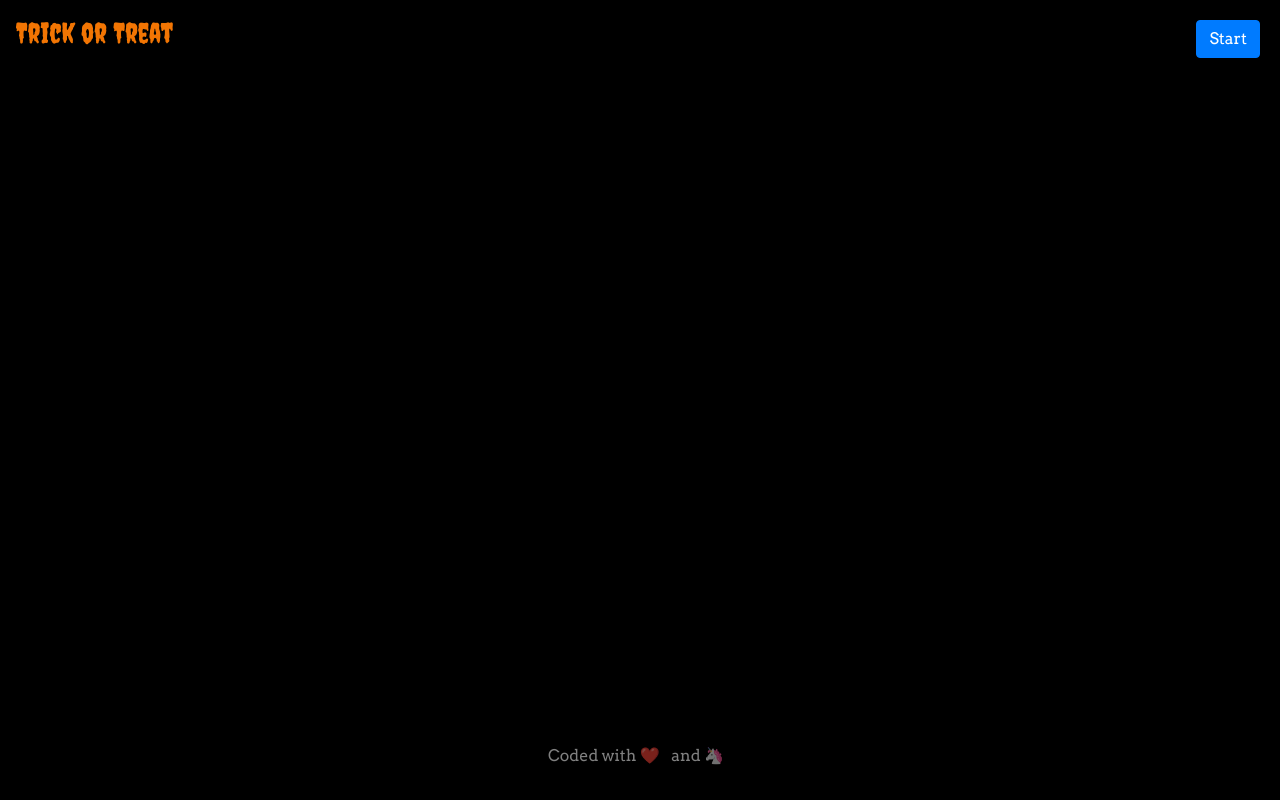
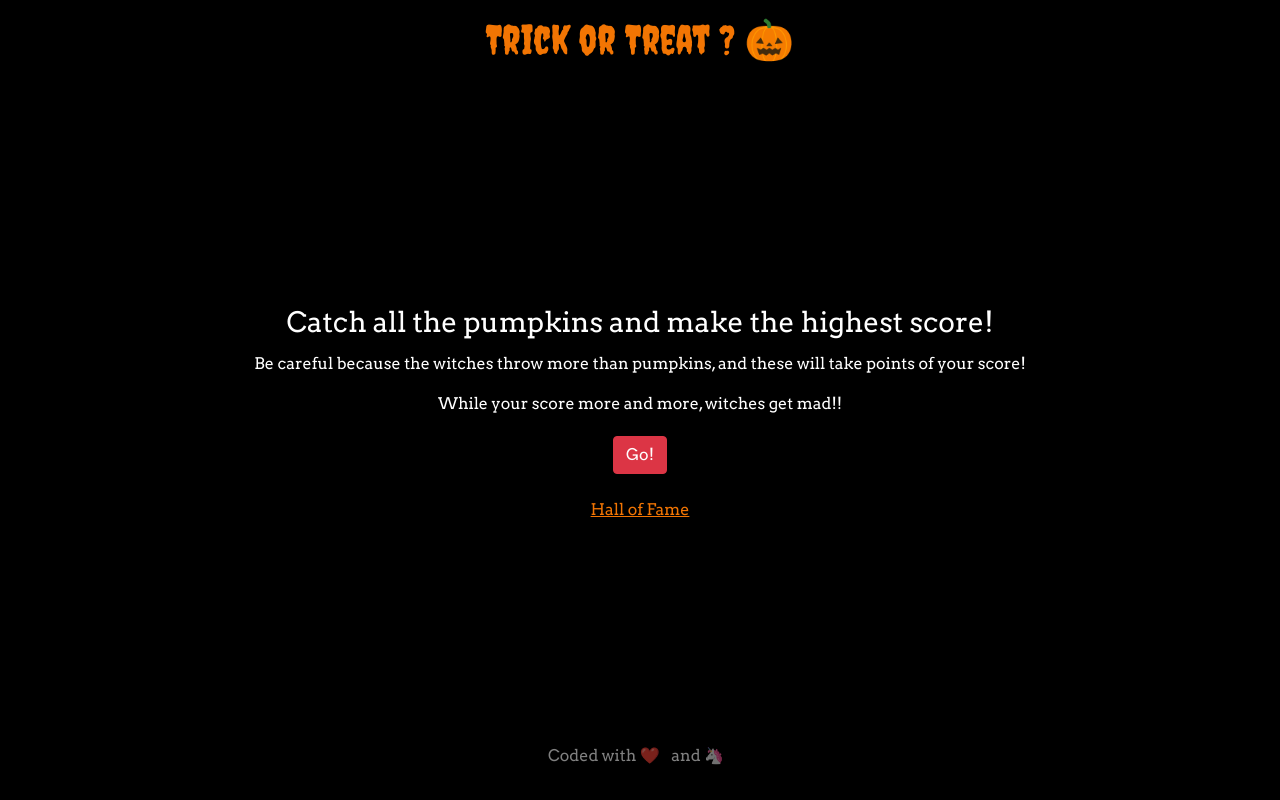
Before and after one commit to teresaromero/trick-or-treat-game, a plain HTML site: page index.html in a window 1280 px wide. Drawn offline with nearby package versions, Linux system fonts and the light colour scheme.

Commit message:
intro flow added

```diff
--- a/css/index.css
+++ b/css/index.css
@@ -15,9 +15,16 @@ canvas {
   background-color: black !important;
 }
 
-header h3 {
+header {
   font-family: "Creepster", cursive;
   color: #f27503;
+}
+a {
+  color: #f27503;
+  text-decoration-line: underline;
+}
+a:hover {
+  color: white;
 }
 
 #lifeCount,
--- a/index.html
+++ b/index.html
@@ -31,12 +31,10 @@
     <div id="main-vp" class="d-flex w-100 h-100 p-3 mx-auto flex-column">
       <header class="mb-auto">
         <div>
-          <h3 class="float-md-left mb-0">Trick or Treat</h3>
-          <nav class="nav nav-masthead justify-content-center float-md-right">
-            <button type="button" class="btn btn-primary m-1" id="start">
-              Start
-            </button>
-          </nav>
+          <h1 class="float-md-center mb-0">Trick or Treat ? 🎃</h1>
+          <nav
+            class="nav nav-masthead justify-content-center float-md-right"
+          ></nav>
         </div>
       </header>
 
--- a/js/index.js
+++ b/js/index.js
@@ -30,19 +30,20 @@ let canvas;
 let items;
 
 window.onload = function () {
-  document.getElementById("start").onclick = () => {
-    startGame();
-  };
+  renderIntro();
 };
 
 window.onresize = function () {
-  canvas.width = document.getElementById("main-vp").clientWidth * 0.9;
-  canvas.height = document.getElementById("main-vp").clientHeight * 0.8;
+  if (canvas) {
+    canvas.width = document.getElementById("main-vp").clientWidth * 0.9;
+    canvas.height = document.getElementById("main-vp").clientHeight * 0.8;
+  }
 };
 
-function startGame() {
+function startGame(e) {
+  e.preventDefault();
   if (!game) {
-    document.getElementById("start").hidden = true;
+    document.getElementById("intro").remove();
     renderCanvas();
     canvas = new Canvas();
     items = itemsAssets.map((i) => {
@@ -85,4 +86,5 @@ function endGame() {
   items = undefined;
   document.getElementById("canvas").remove();
   document.getElementById("controls").remove();
+  renderIntro();
 }
--- a/js/utils.js
+++ b/js/utils.js
@@ -100,3 +100,54 @@ function renderControls() {
 
   document.querySelector("nav").appendChild(group);
 }
+
+function renderIntro() {
+  const div = document.createElement("div");
+  div.setAttribute("id", "intro");
+  div.setAttribute("class", "container");
+  const row = document.createElement("div");
+  row.setAttribute("class", "row justify-content-center");
+
+  div.appendChild(row);
+
+  const card = document.createElement("div");
+  card.setAttribute("class", "card bg-dark");
+
+  row.appendChild(card);
+
+  const cardBody = document.createElement("div");
+  cardBody.setAttribute("class", "card-body");
+
+  const cardTitle = document.createElement("h3");
+  cardTitle.setAttribute("class", "card-title");
+  cardTitle.innerHTML = "Catch all the pumpkins and make the highest score!";
+
+  cardBody.appendChild(cardTitle);
+
+  const cardText1 = document.createElement("p");
+  cardText1.setAttribute("class", "card-text");
+  cardText1.innerHTML =
+    "Be careful because the witches throw more than pumpkins, and these will take points of your score!";
+  cardBody.appendChild(cardText1);
+
+  const cardText2 = document.createElement("p");
+  cardText2.setAttribute("class", "card-text");
+  cardText2.innerHTML = "While your score more and more, witches get mad!!";
+  cardBody.appendChild(cardText2);
+
+  const start = document.createElement("button");
+  start.setAttribute("type", "button");
+  start.setAttribute("class", "btn btn-danger m-1");
+  start.innerHTML = "Go!";
+  start.setAttribute("id", "start");
+  start.onclick = (e) => startGame(e);
+  cardBody.appendChild(start);
+
+  const allScores = document.createElement("a");
+  allScores.setAttribute("href", "#");
+  allScores.innerHTML = "Hall of Fame";
+
+  card.appendChild(cardBody);
+  card.appendChild(allScores);
+  document.querySelector("main").appendChild(div);
+}
```
